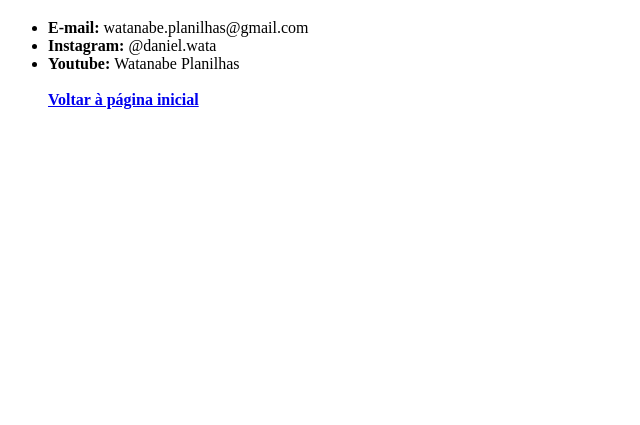
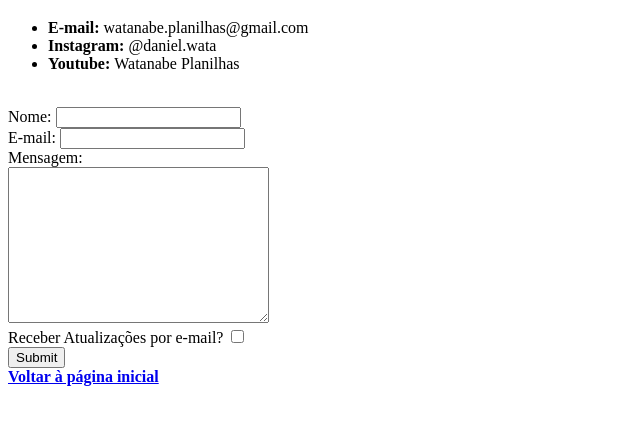
Before and after one commit to danielwata/cv, a plain HTML site: page contato.html in a window 1280 px wide. Shown: the part 61-486 px from the top of the page, without its empty margins (0-640 px from the left). Drawn offline with Linux system fonts and the light colour scheme.

```diff
--- a/contato.html
+++ b/contato.html
@@ -13,8 +13,23 @@
     <li><strong>Instagram: </strong>@daniel.wata</li>
     <li><strong>Youtube: </strong>Watanabe Planilhas</li>
     <br>
+
+  </ul>
+
+  <form action="mailto:watanabe.planilhas@gmail.com" method="post" enctype="text/plain">
+    <label for="">Nome:</label>
+    <input type="text" name="yourName" value=""><br>
+    <label for="">E-mail:</label>
+    <input type="email" name="yourMail" value=""><br>
+    <label for="">Mensagem:</label><br>
+    <textarea name="yourMessage" rows="10" cols="30"></textarea><br>
+    <label for="">Receber Atualizações por e-mail?</label>
+    <input type="checkbox" name="maillist" value=""><br>
+    <input type="submit" name="">
+
+  </form>
+
     <a href="index.html"> <strong>Voltar à página inicial</strong> </a>
-  </ul>
 </body>
 
 </html>
```
Also changed, not shown: index.html (+1 -1 lines), images/Hisoka.jpg (added).
